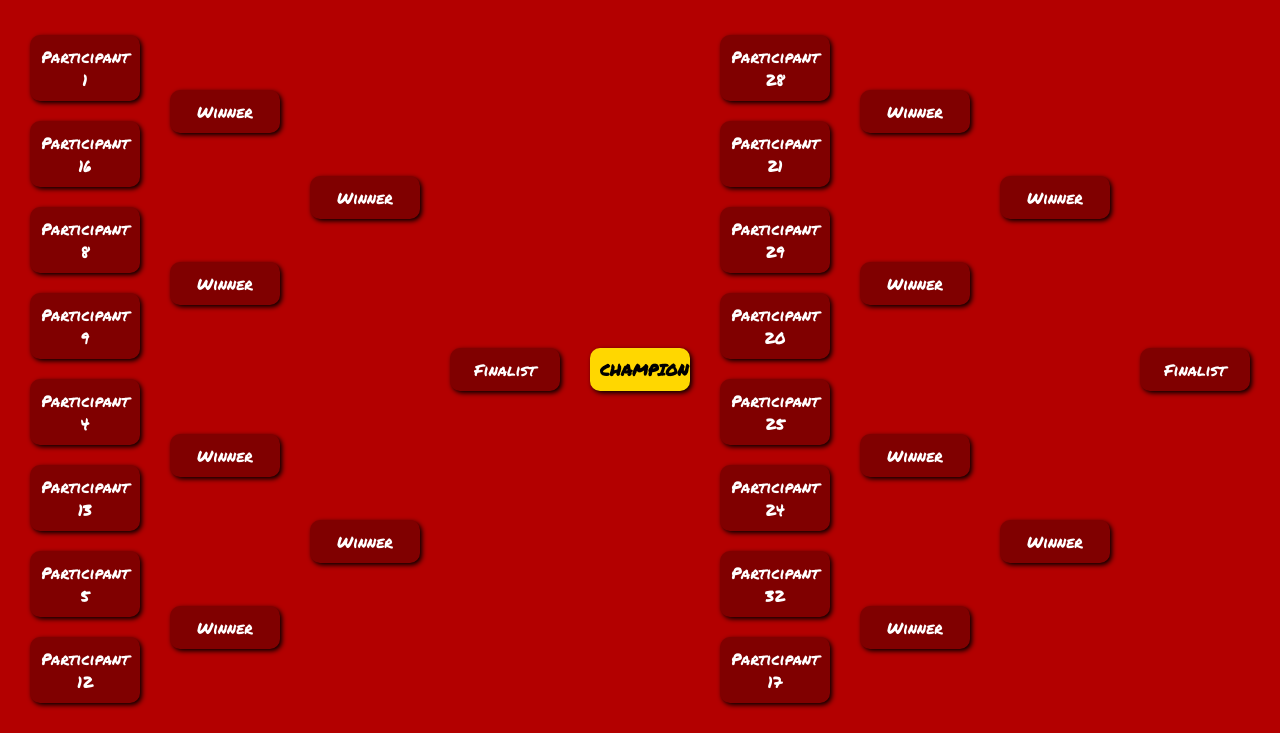
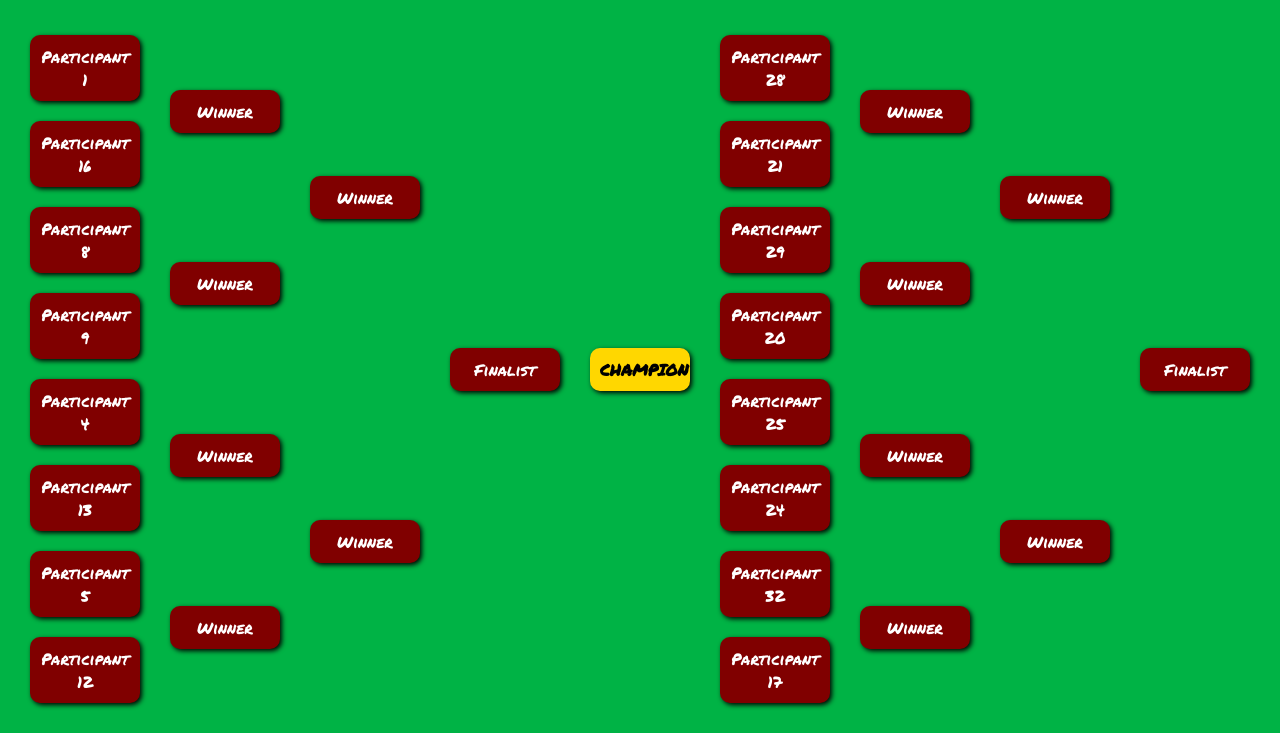
Before and after one commit to Kbodi1/CellarDog, a plain HTML site: page index.html in a window 1280 px wide. Shown: the part 259-992 px from the top of the page. Drawn offline with Linux system fonts and the light colour scheme.

Commit message:
change 1

```diff
--- a/style.css
+++ b/style.css
@@ -1,5 +1,5 @@
 body {
-  background-color: #b30000;
+  background-color: #00b345;
   font-family: 'Permanent Marker', cursive;
   color: #fff;
   margin: 0;
```
